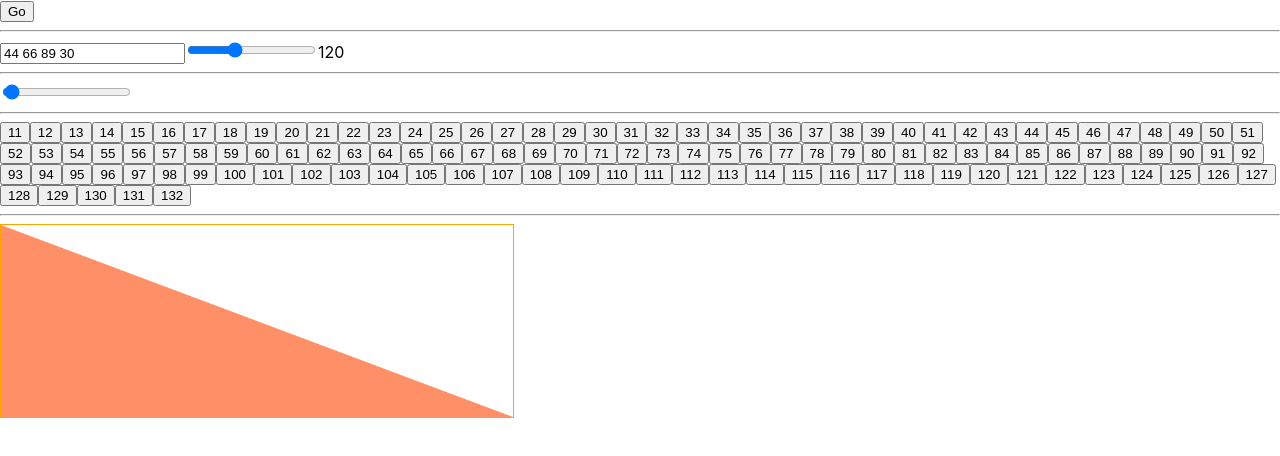
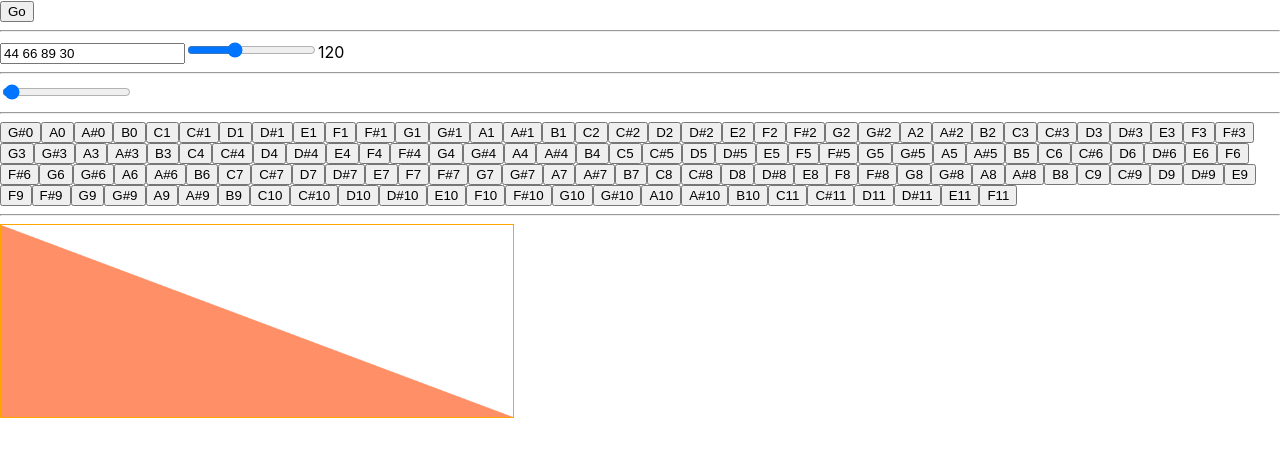
Before and after one commit to akx/tlfe-soundthing, a React (Vite) app: page / in a window 1280 px wide. Shown: the top 456 px of the page. Built offline with nearby package versions, Linux system fonts and the light colour scheme.

Commit message:
De-hardcode notes

```diff
--- a/src/App.tsx
+++ b/src/App.tsx
@@ -1,5 +1,5 @@
 import React from "react";
-import notes from "./notes";
+import { midiToFreq, midiToNoteName } from "./notes";
 import { useInterval } from "react-use";
 
 interface Asdf {
@@ -89,6 +89,16 @@ function Viz({ vizNode }: { vizNode: AnalyserNode }) {
   );
 }
 
+const ROOT = 432;
+
+function mapRange<T>(min: number, max: number, fn: (num: number) => T) {
+  const out = [];
+  for (let i = min; i < max; i++) {
+    out.push(fn(i));
+  }
+  return out;
+}
+
 function App() {
   const [audioContext] = React.useState(() => init());
   const [song, setSong] = React.useState("44 66 89 30");
@@ -108,7 +118,7 @@ function App() {
   const currentNoteFrequency = React.useMemo(() => {
     const actualNoteIndex = noteIndex % songNotes.length;
     const note = songNotes[actualNoteIndex];
-    return notes[note] || 432;
+    return midiToFreq(note, ROOT) || ROOT;
   }, [noteIndex, songNotes]);
   React.useEffect(() => {
     audioContext.oscNode.frequency.value = currentNoteFrequency;
@@ -160,9 +170,9 @@ function App() {
       <hr />
 
       <div style={{ display: "flex", flexWrap: "wrap" }}>
-        {Object.keys(notes).map((note) => (
-          <button key={note} onClick={() => appendNote(note)}>
-            {note}
+        {mapRange(20, 150, (note) => (
+          <button key={note} onClick={() => appendNote(String(note))}>
+            {midiToNoteName(note)}
           </button>
         ))}
       </div>
--- a/src/notes.ts
+++ b/src/notes.ts
@@ -1,125 +1,14 @@
-const notes: Record<string, number> = {
-  "11": 15.434,
-  "12": 16.352,
-  "13": 17.324,
-  "14": 18.354,
-  "15": 19.445,
-  "16": 20.602,
-  "17": 21.827,
-  "18": 23.125,
-  "19": 24.5,
-  "20": 25.957,
-  "21": 27.5,
-  "22": 29.135,
-  "23": 30.868,
-  "24": 32.703,
-  "25": 34.648,
-  "26": 36.708,
-  "27": 38.891,
-  "28": 41.203,
-  "29": 43.654,
-  "30": 46.249,
-  "31": 48.999,
-  "32": 51.913,
-  "33": 55,
-  "34": 58.27,
-  "35": 61.735,
-  "36": 65.406,
-  "37": 69.296,
-  "38": 73.416,
-  "39": 77.782,
-  "40": 82.407,
-  "41": 87.307,
-  "42": 92.499,
-  "43": 97.999,
-  "44": 103.83,
-  "45": 110,
-  "46": 116.54,
-  "47": 123.47,
-  "48": 130.81,
-  "49": 138.59,
-  "50": 146.83,
-  "51": 155.56,
-  "52": 164.81,
-  "53": 174.61,
-  "54": 185,
-  "55": 196,
-  "56": 207.65,
-  "57": 220,
-  "58": 233.08,
-  "59": 246.94,
-  "60": 261.63,
-  "61": 277.18,
-  "62": 293.66,
-  "63": 311.13,
-  "64": 329.63,
-  "65": 349.23,
-  "66": 369.99,
-  "67": 392,
-  "68": 415.3,
-  "69": 440,
-  "70": 466.16,
-  "71": 493.88,
-  "72": 523.25,
-  "73": 554.37,
-  "74": 587.33,
-  "75": 622.25,
-  "76": 659.26,
-  "77": 698.46,
-  "78": 739.99,
-  "79": 783.99,
-  "80": 830.61,
-  "81": 880,
-  "82": 932.33,
-  "83": 987.77,
-  "84": 1046.5,
-  "85": 1108.7,
-  "86": 1174.7,
-  "87": 1244.5,
-  "88": 1318.5,
-  "89": 1396.9,
-  "90": 1480,
-  "91": 1568,
-  "92": 1661.2,
-  "93": 1760,
-  "94": 1864.7,
-  "95": 1975.5,
-  "96": 2093,
-  "97": 2217.5,
-  "98": 2349.3,
-  "99": 2489,
-  "100": 2637,
-  "101": 2793.8,
-  "102": 2960,
-  "103": 3136,
-  "104": 3322.4,
-  "105": 3520,
-  "106": 3729.3,
-  "107": 3951.1,
-  "108": 4186,
-  "109": 4434.9,
-  "110": 4698.6,
-  "111": 4978,
-  "112": 5274,
-  "113": 5587.7,
-  "114": 5919.9,
-  "115": 6271.9,
-  "116": 6644.9,
-  "117": 7040,
-  "118": 7458.6,
-  "119": 7902.1,
-  "120": 8372,
-  "121": 8869.8,
-  "122": 9397.3,
-  "123": 9956.1,
-  "124": 10548,
-  "125": 11175,
-  "126": 11840,
-  "127": 12544,
-  "128": 13290,
-  "129": 14080,
-  "130": 14917,
-  "131": 15804,
-  "132": 16744,
-};
-export default notes;
+// via https://github.com/tonaljs/tonal/blob/main/packages/midi/index.ts
+
+export function midiToFreq(midi: number, tuning = 440): number {
+  return Math.pow(2, (midi - 69) / 12) * tuning;
+}
+
+const pcs = ["C", "C#", "D", "D#", "E", "F", "F#", "G", "G#", "A", "A#", "B"];
+export function midiToNoteName(midi: number): string {
+  if (isNaN(midi) || midi === -Infinity || midi === Infinity) return "";
+  midi = Math.round(midi);
+  const pc = pcs[midi % 12];
+  const o = Math.floor(midi / 12) - 1;
+  return pc + o;
+}
```
